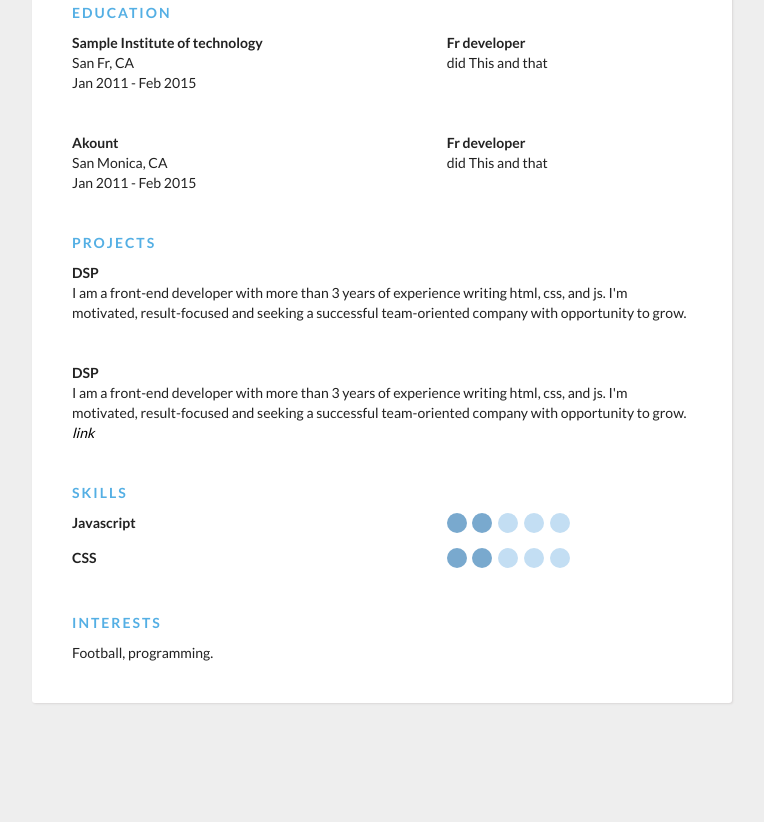
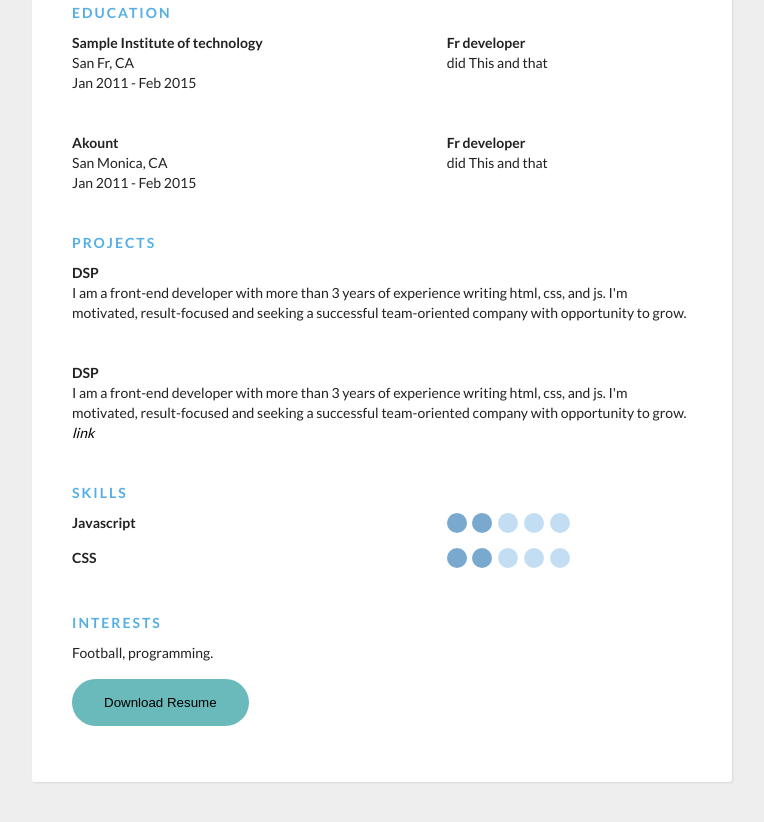
Before and after one commit to suthardinesh626/Resume_proj, a website: page index.html in a window 1280 px wide. Shown: the part 502-1324 px from the top of the page, without its empty margins (258-1022 px from the left). Before the commit the page ends 1255 px from the top, so only its background shows below. Drawn offline with nearby package versions, Linux system fonts and the light colour scheme.

Commit message:
Feature: Pdf downlaod functionality2

```diff
--- a/css/style.css
+++ b/css/style.css
@@ -99,3 +99,17 @@ body {
     margin-right: 3px; }
   .details .skills__item .right input:checked + label {
     background: #79A9CE; }
+
+
+.btn-primary{
+  cursor: pointer;
+  padding: 1rem 2rem;
+  margin: 1rem 0;
+  background: #6AB9BB;
+  border-radius: 2rem;
+  border: none;
+}
+.btn-primary:hover{
+  background:#79A9CE;
+  transition: 0.5;
+}
--- a/Resume.html
+++ b/index.html
@@ -7,8 +7,14 @@
 
   <title>Resume</title>
   <link rel="stylesheet" href="css/style.css">
+  <script src="https://cdnjs.cloudflare.com/ajax/libs/jquery/3.3.1/jquery.min.js"></script>
+  <script src="https://cdnjs.cloudflare.com/ajax/libs/jspdf/1.4.1/jspdf.debug.js"></script>
+  <script src="https://cdnjs.cloudflare.com/ajax/libs/jspdf-autotable/2.3.4/jspdf.plugin.autotable.min.js"></script>
+
 </head>
 <body>
+
+
 
 
   <link href='https://fonts.googleapis.com/css?family=Lato:400,300,700' rel='stylesheet' type='text/css'>
@@ -166,9 +172,10 @@
          </div>
        </div>
        </div>
+       <button id="btn-id" class="btn-primary">Download Resume</button>
     </div>
   </div>
-
+  <script src="js/pdf.js"></script>
 
 </body>
 </html>
--- a/package.json
+++ b/package.json
@@ -8,5 +8,8 @@
   },
   "keywords": [],
   "author": "",
-  "license": "ISC"
+  "license": "ISC",
+  "dependencies": {
+    "jspdf": "^2.5.1"
+  }
 }
```
Also changed, not shown: 2 other files.
